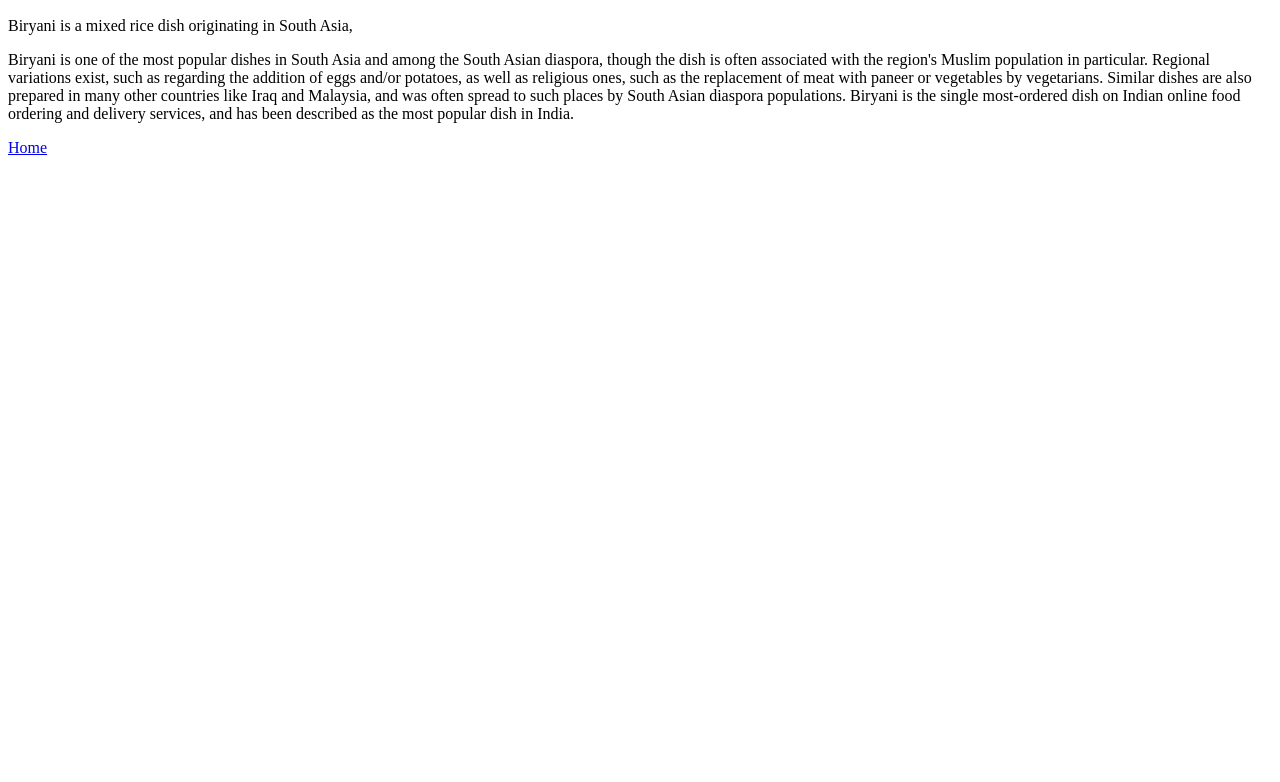
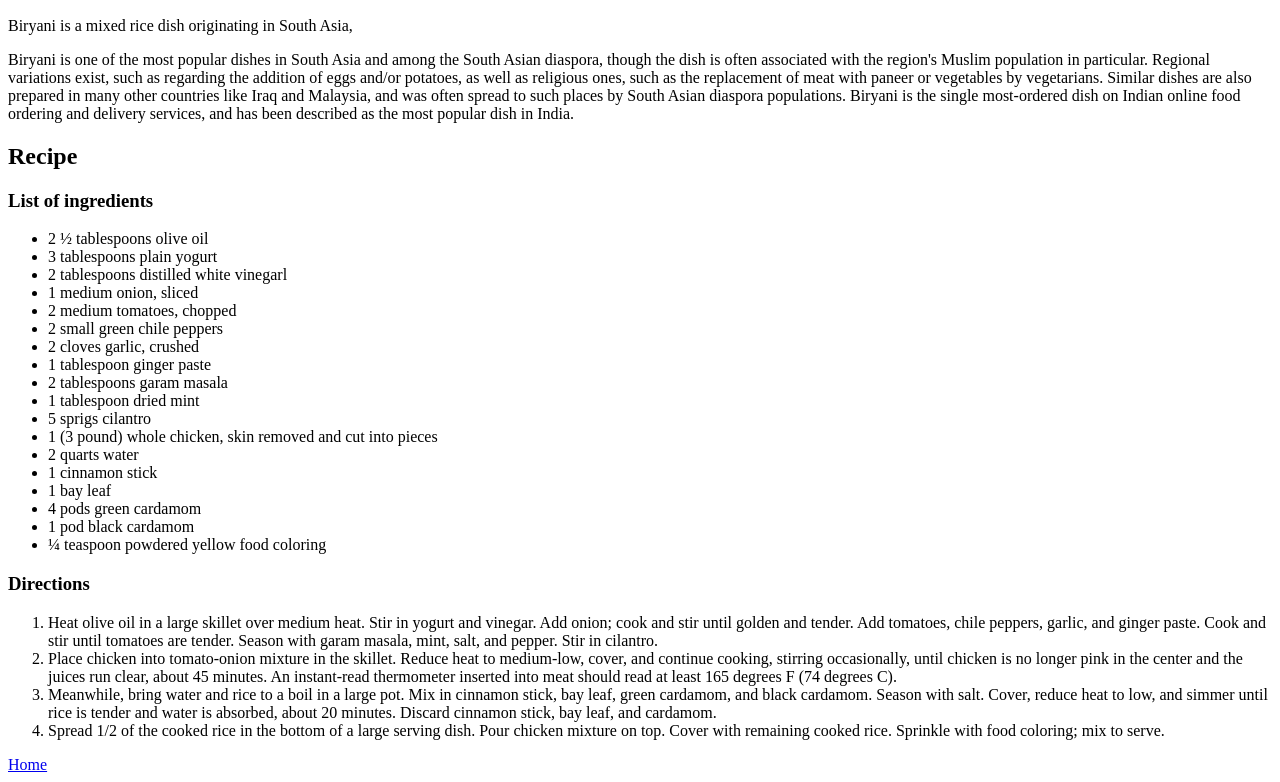
Before and after one commit to ro600/odin-recipes, a plain HTML site: page recipes/Biriyani.html in a window 1280 px wide. Shown: the part 383-1165 px from the top of the page. Before the commit the page ends 800 px from the top, so only its background shows below. Drawn offline with Linux system fonts and the light colour scheme.

Commit message:
Added Biriyani recipe and Directions

```diff
--- a/recipes/Biriyani.html
+++ b/recipes/Biriyani.html
@@ -10,6 +10,36 @@
         <br>
         <p>Biryani is a mixed rice dish originating in South Asia,</p>
         <p>Biryani is one of the most popular dishes in South Asia and among the South Asian diaspora, though the dish is often associated with the region's Muslim population in particular. Regional variations exist, such as regarding the addition of eggs and/or potatoes, as well as religious ones, such as the replacement of meat with paneer or vegetables by vegetarians. Similar dishes are also prepared in many other countries like Iraq and Malaysia, and was often spread to such places by South Asian diaspora populations. Biryani is the single most-ordered dish on Indian online food ordering and delivery services, and has been described as the most popular dish in India.</p>
+        <h2>Recipe</h3>
+        <h3>List of ingredients</h3>
+        <ul>
+            <li>2 ½ tablespoons olive oil</li>
+            <li>3 tablespoons plain yogurt</li>
+            <li>2 tablespoons distilled white vinegarl</li>
+            <li>1 medium onion, sliced</li>
+            <li>2 medium tomatoes, chopped</li>
+            <li>2 small green chile peppers</li>
+            <li>2 cloves garlic, crushed</li>
+            <li>1 tablespoon ginger paste</li>
+            <li>2 tablespoons garam masala</li>
+            <li>1 tablespoon dried mint</li>
+            <li>5 sprigs cilantro</li>
+            <li>1 (3 pound) whole chicken, skin removed and cut into pieces</li>
+            <li>2 quarts water</li>
+            <li>1 cinnamon stick</li>
+            <li>1 bay leaf</li>
+            <li>4 pods green cardamom</li>
+            <li>1 pod black cardamom</li>
+            <li>¼ teaspoon powdered yellow food coloring</li>
+        </ul>
+        <h3>Directions</h3>
+        <ol>
+            <li>Heat olive oil in a large skillet over medium heat. Stir in yogurt and vinegar. Add onion; cook and stir until golden and tender. Add tomatoes, chile peppers, garlic, and ginger paste. Cook and stir until tomatoes are tender. Season with garam masala, mint, salt, and pepper. Stir in cilantro.</li>
+            <li>Place chicken into tomato-onion mixture in the skillet. Reduce heat to medium-low, cover, and continue cooking, stirring occasionally, until chicken is no longer pink in the center and the juices run clear, about 45 minutes. An instant-read thermometer inserted into meat should read at least 165 degrees F (74 degrees C).</li>
+            <li>Meanwhile, bring water and rice to a boil in a large pot. Mix in cinnamon stick, bay leaf, green cardamom, and black cardamom. Season with salt. Cover, reduce heat to low, and simmer until rice is tender and water is absorbed, about 20 minutes. Discard cinnamon stick, bay leaf, and cardamom.</li>
+            <li>Spread 1/2 of the cooked rice in the bottom of a large serving dish. Pour chicken mixture on top. Cover with remaining cooked rice. Sprinkle with food coloring; mix to serve.</li>
+
+        </ol>
         <a href="../index.html">Home</a>
     </body>
 </html>
```
Also changed, not shown: recipes/Ambur-Chicken-Biriyani.jpg (deleted), recipes/Plain-Dosa.webp (deleted), recipes/sandwich.jpeg (deleted).
